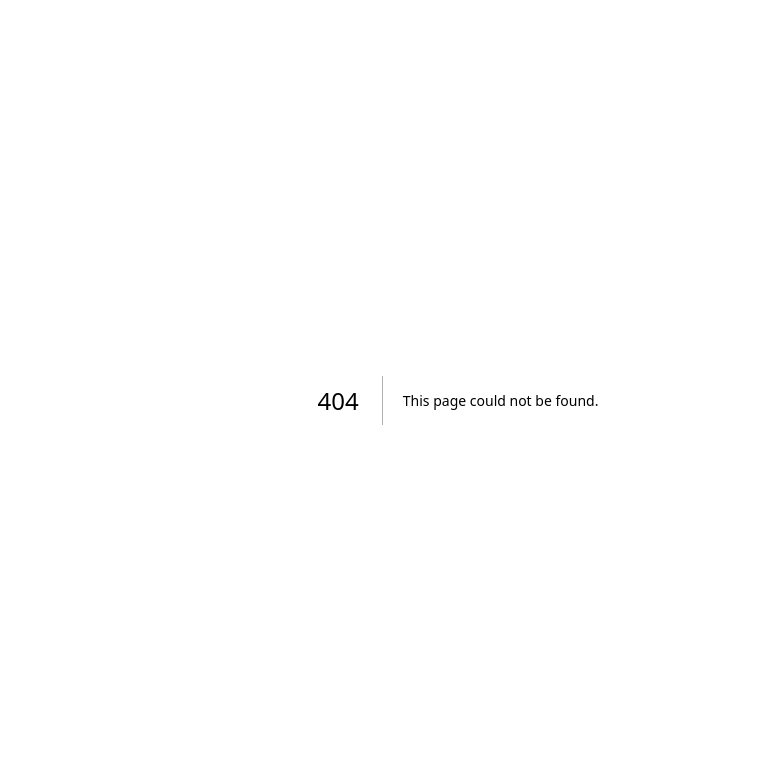
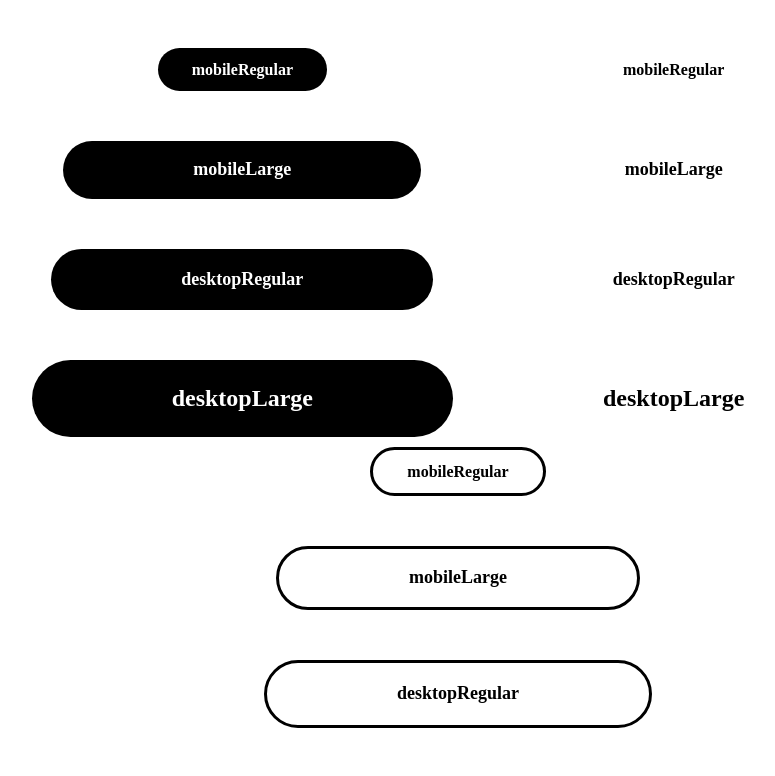
Before and after one commit to parmeet1402/the-dress-code, a Next.js app: page /dashboard/test in a window 1280 px wide. Before the commit this address had no page. Shown: the top 776 px of the page, without its empty margins (182-957 px from the left). Built offline with nearby package versions, Linux system fonts and the light colour scheme.

Commit message:
created a colors theme for colors to be used in project, and created variants for theme and size for the Button component

```diff
--- /dev/null
+++ b/pages/dashboard/test.js
@@ -0,0 +1,58 @@
+import { Button, Flex, Icon } from "@chakra-ui/react";
+
+import { BsChevronRight } from "react-icons/bs";
+
+const test = () => {
+  return (
+    <>
+      <Flex my="3em" justify="center" align="center" gap="10px" wrap="wrap">
+        <Flex direction="column" justify="center" align="center" gap="50px">
+          <Button variant="primary" size="mobileRegular">
+            mobileRegular
+          </Button>
+          <Button variant="primary" size="mobileLarge">
+            mobileLarge
+          </Button>
+          <Button variant="primary" size="desktopRegular">
+            desktopRegular
+          </Button>
+          <Button variant="primary" size="desktopLarge">
+            desktopLarge
+          </Button>
+        </Flex>
+        <Flex direction="column" justify="center" align="center" gap="50px">
+          <Button variant="ghost" size="mobileRegular">
+            mobileRegular
+          </Button>
+          <Button variant="ghost" size="mobileLarge">
+            mobileLarge
+          </Button>
+          <Button variant="ghost" size="desktopRegular">
+            desktopRegular
+          </Button>
+          <Button variant="ghost" size="desktopLarge">
+            desktopLarge
+          </Button>
+        </Flex>
+        <Flex direction="column" justify="center" align="center" gap="50px">
+          <Button variant="outline" size="mobileRegular">
+            mobileRegular
+          </Button>
+          <Button variant="outline" size="mobileLarge">
+            mobileLarge
+          </Button>
+          <Button variant="outline" size="desktopRegular">
+            desktopRegular
+          </Button>
+          <Button variant="outline" size="desktopLarge">
+            desktopLarge
+          </Button>
+        </Flex>
+      </Flex>
+      <Flex justify="center">
+        <Icon as={BsChevronRight} boxSize="50px" />
+      </Flex>
+    </>
+  );
+};
+export default test;
--- a/theme/components/Button.js
+++ b/theme/components/Button.js
@@ -1,15 +1,58 @@
 import colors from "../foundations/colors";
 
 const buttonOverrides = {
+  sizes: {
+    desktopLarge: {
+      fontSize: "24px",
+      padding: "24px 140px",
+    },
+    desktopRegular: {
+      fontSize: "18px",
+      padding: "20px 130px",
+    },
+    mobileLarge: {
+      fontSize: "18px",
+      padding: "18px 130px",
+    },
+    mobileRegular: {
+      fontSize: "16px",
+      padding: "12px 34px",
+    },
+  },
   variants: {
+    //--------------------------- Primary Buttons -----------------------------//
+
+    primary: {
+      backgroundColor: colors.black,
+      borderRadius: "40px",
+      color: colors.white,
+    },
+
+    //--------------------------- Outline Buttons -----------------------------//
+
+    outline: {
+      backgroundColor: "transparent",
+      border: `3px solid ${colors.black}`,
+      borderRadius: "40px",
+      color: colors.black,
+    },
+
+    //--------------------------- Ghost Buttons -----------------------------//
+
+    ghost: {
+      backgroundColor: "transparent",
+      borderRadius: "40px",
+      border: "none",
+      color: colors.black,
+    },
     next: {
-      backgroundColor: colors.cream[50],
-      textTransform: "uppercase",
+      backgroundColor: colors.cream,
       border: `1px solid ${colors.black}`,
       borderRadius: "none",
       fontSize: "20px",
+      h: "64px",
+      textTransform: "uppercase",
       w: "252px",
-      h: "64px",
     },
   },
 };
--- a/theme/foundations/colors.js
+++ b/theme/foundations/colors.js
@@ -1,17 +1,25 @@
 const colors = {
-  black: "#261717",
-  cream: {
-    50: "#FCF8F5",
-    100: "#FCF8F5",
-    200: "#FCF8F5",
-    30: "#FCF8F5",
-    400: "#FCF8F5",
-    500: "#FCF8F5",
-    600: "#FCF8F5",
-    700: "#FCF8F5",
-    800: "#FCF8F5",
-    900: "#FCF8F5",
-  },
+  black: "#000000",
+
+  blue: "#4B4F6E",
+
+  cream: "#FCF8F5",
+
+  gray: "#71717B",
+
+  green: "#586E4B",
+
+  lightBlue: "#F5F6FE",
+
+  lightGreen: "#EDFEEB",
+
+  lightRed: "#FEEBF3",
+
+  red: "#F2B9B9",
+
+  redWhite: "#FEFAF9",
+
+  white: "#FFFFFF",
 };
 
 export default colors;
--- a/theme/index.js
+++ b/theme/index.js
@@ -11,8 +11,8 @@ import Input from "./components/Input";
 const theme = extendTheme({
   colors,
   fonts: {
-    heading: "Mukta",
-    body: "Mukta",
+    heading: "EB Garamond",
+    body: "Montserrat",
   },
   components: {
     Button,
```
